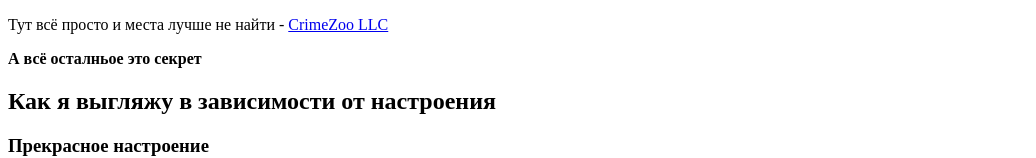
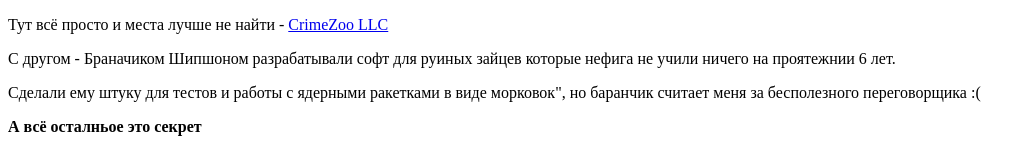
Before and after one commit to ScratchyFo/web, a plain HTML site: page sem/2/index.html in a window 1280 px wide. Shown: the part 686-844 px from the top of the page, without its empty margins (0-1036 px from the left). Drawn offline with Linux system fonts and the light colour scheme.

Commit message:
Update index.html

```diff
--- a/sem/2/index.html
+++ b/sem/2/index.html
@@ -23,6 +23,8 @@
 
     <h2>Где живу и работаю</h2>
     <p>Тут всё просто и места лучше не найти - <a href="crimezoo.ru">CrimeZoo LLC</a></p>
+    <p>С другом - Браначиком Шипшоном разрабатывали софт для руиных зайцев которые нефига не учили ничего на проятежнии 6 лет.</p>
+    <p>Сделали ему штуку для тестов и работы с ядерными ракетками в виде морковок", но баранчик считает меня за бесполезного переговорщика :( </p>
     <p><b>А всё осталньое это секрет</b></p>
     <h2>Как я выгляжу в зависимости от настроения</h2>
     <h3>Прекрасное настроение</h3>
```
